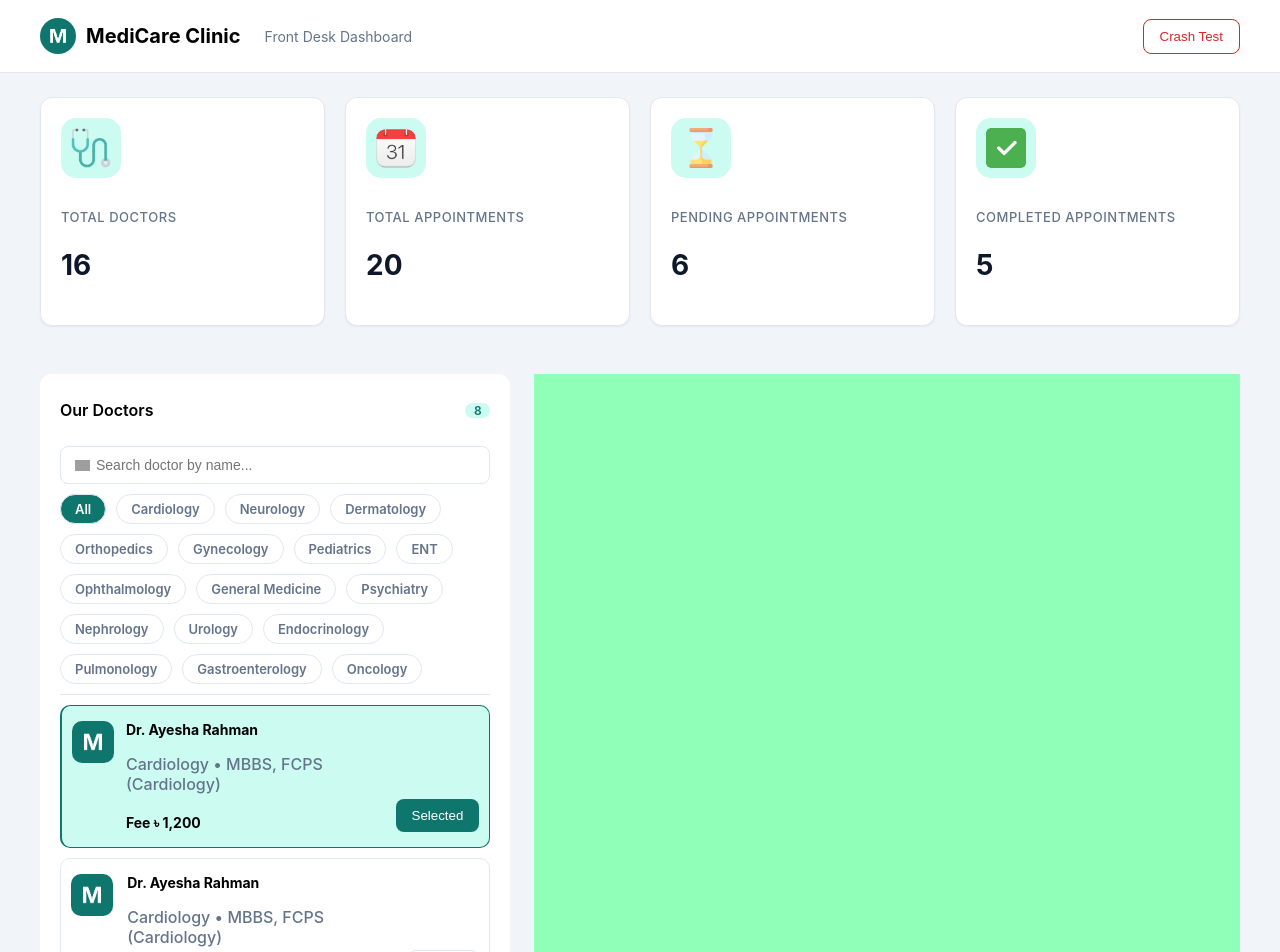
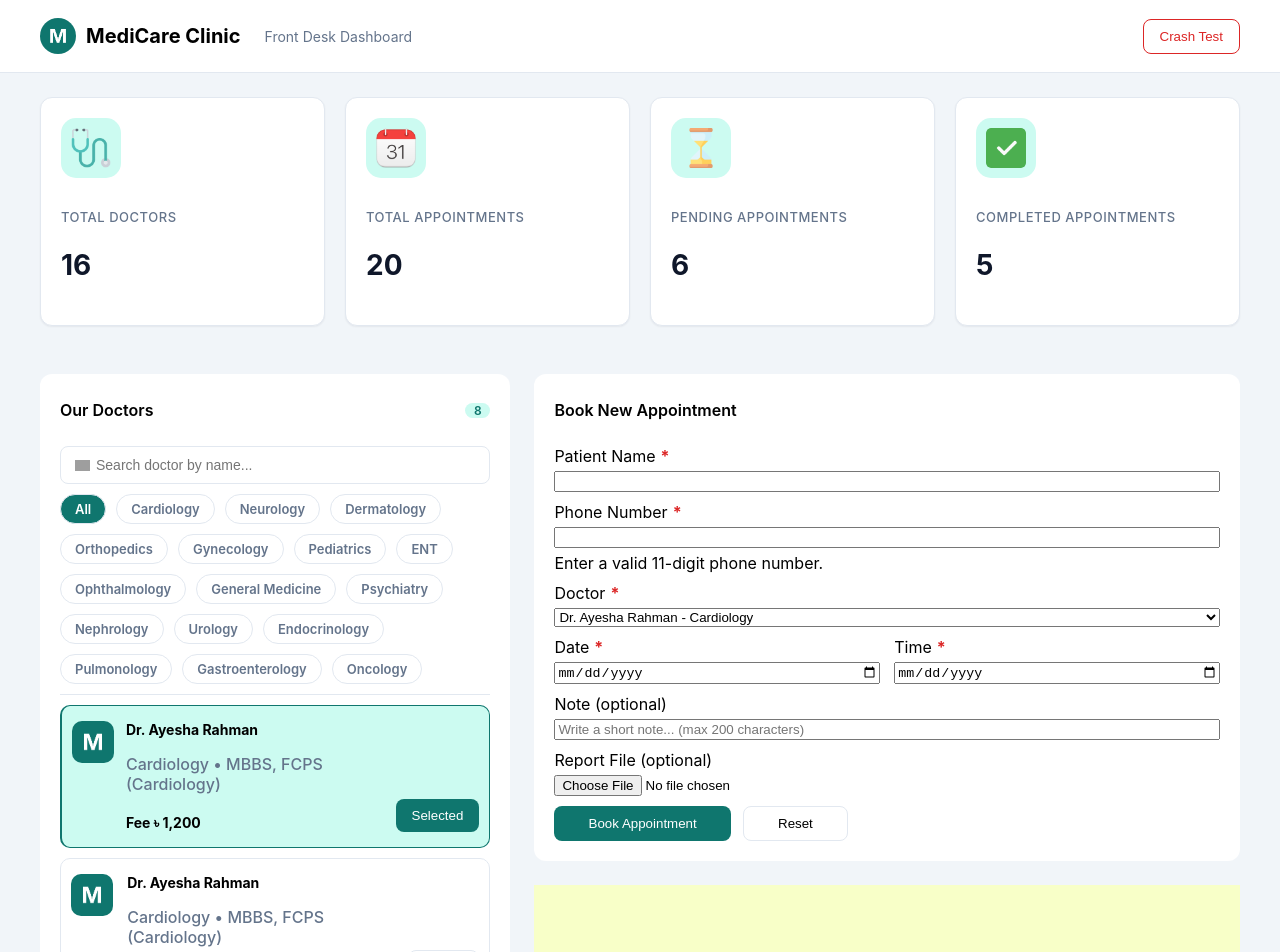
Before and after one commit to Kh-Tanjim-Ashraf/React-Defined, a React (Vite) app in the folder 4-hospital-appointment-dashboard-ui/medicare-dashboard/: page / in a window 1280 px wide. Shown: the top 952 px of the page. Built offline with nearby package versions, Linux system fonts and the light colour scheme; grey boxes are pictures that could not be loaded.

Commit message:
F4: Implemented the skeleton of `AppointmentForm` component; Partially completed the styling of form-action-buttons section

```diff
--- a/4-hospital-appointment-dashboard-ui/medicare-dashboard/src/components/appointments/AppointmentForm.jsx
+++ b/4-hospital-appointment-dashboard-ui/medicare-dashboard/src/components/appointments/AppointmentForm.jsx
@@ -0,0 +1,83 @@
+import Button from "../ui/Button";
+
+export default function AppointmentForm() {
+  return (
+    <form className="appointment-form">
+      <h3 className="appointment-form-title">Book New Appointment</h3>
+
+      <form-group>
+        <label htmlFor="patient-name" className="patient-name">
+          <span>Patient Name</span>
+        </label>
+        <input type="text" id="patient-name" name="patient-name" />
+      </form-group>
+
+      <form-group>
+        <label htmlFor="phone-number" className="phone-number">
+          <span>Phone Number</span>
+        </label>
+        <input type="phone" id="phone-number" name="phone-number" />
+        <output>Enter a valid 11-digit phone number.</output>
+      </form-group>
+
+      <form-group>
+        <label htmlFor="doctor" className="doctor">
+          <span>Doctor</span>
+        </label>
+        <select id="doctor" name="doctor">
+          <option value="1">Dr. Ayesha Rahman - Cardiology</option>
+          <option value="1">Dr. Ayesha Rahman - Cardiology</option>
+          <option value="1">Dr. Ayesha Rahman - Cardiology</option>
+          <option value="1">Dr. Ayesha Rahman - Cardiology</option>
+          <option value="1">Dr. Ayesha Rahman - Cardiology</option>
+        </select>
+      </form-group>
+
+      <div className="date-time">
+        <form-group>
+          <label htmlFor="appointment-date" className="appointment-date">
+            <span>Date</span>
+          </label>
+          <input type="date" id="appointment-date" name="appointment-date" />
+        </form-group>
+
+        <form-group>
+          <label htmlFor="appointment-time" className="appointment-time">
+            <span>Time</span>
+          </label>
+          <input type="date" id="appointment-time" name="appointment-time" />
+        </form-group>
+      </div>
+
+      <form-group>
+        <label htmlFor="note" className="note">
+          <span>Note (optional)</span>
+        </label>
+        <input
+          type="text"
+          id="note"
+          name="note"
+          placeholder="Write a short note... (max 200 characters)"
+        />
+      </form-group>
+
+      <form-group>
+        <label htmlFor="report-file" className="report-file">
+          <span>Report File (optional)</span>
+        </label>
+        <input type="file" id="report-file" name="report-file" />
+      </form-group>
+
+      <form-group className="form-action-buttons">
+        <div className="action-buttons-wrapper">
+          <Button
+            type="submit"
+            className="book-appointment-btn"
+            buttonName="Book Appointment"
+          />
+          <Button className="appointment-reset-btn" buttonName="Reset" />
+        </div>
+      </form-group>
+    </form>
+  );
+}
--- a/4-hospital-appointment-dashboard-ui/medicare-dashboard/src/components/layout/MainGrid.jsx
+++ b/4-hospital-appointment-dashboard-ui/medicare-dashboard/src/components/layout/MainGrid.jsx
@@ -1,4 +1,5 @@
 import DoctorPanel from "../doctors/DoctorPanel";
+import AppointmentForm from "../appointments/AppointmentForm";
 
 export default function MainGrid() {
   return (
@@ -8,7 +9,10 @@ export default function MainGrid() {
         <DoctorPanel />
       </div>
       {/* Appointment Form & List Container */}
-      <div className="main-grid-right-container"></div>
+      <div className="main-grid-right-container">
+        <AppointmentForm />
+        <div className="appointment-list-container"></div>
+      </div>
     </div>
   );
 }
--- a/4-hospital-appointment-dashboard-ui/medicare-dashboard/src/index.css
+++ b/4-hospital-appointment-dashboard-ui/medicare-dashboard/src/index.css
@@ -138,8 +138,8 @@ header {
   } */
 
   .main-grid-right-container {
-    height: 100vh;
-    background-color: #90ffb7;
+    display: grid;
+    gap: 24px;
   }
 }
 
@@ -327,3 +327,88 @@ header {
     color: var(--text-muted);
   }
 }
+
+.appointment-list-container {
+  height: 500px;
+  background-color: #f8ffc8;
+}
+
+.appointment-form {
+  padding: 10px 20px 20px 20px;
+  background-color: var(--surface-card);
+  border-radius: 12px;
+  display: grid;
+  gap: 10px;
+
+  .appointment-form-title {
+    font-size: 16px;
+    font-weight: 600;
+  }
+
+  & > form-group {
+    display: grid;
+    gap: 5px;
+  }
+
+  label.patient-name,
+  label.phone-number,
+  label.doctor,
+  label.appointment-date,
+  label.appointment-time {
+    position: relative;
+    display: grid;
+  }
+
+  label.patient-name span::after,
+  label.phone-number span::after,
+  label.doctor span::after,
+  label.appointment-date span::after,
+  label.appointment-time span::after {
+    content: "*";
+    position: absolute;
+    color: var(--danger);
+    font-weight: 700;
+    margin-left: 5px;
+  }
+
+  div.date-time {
+    display: grid;
+    grid-template-columns: 1fr 1fr;
+    gap: 14px;
+
+    & > form-group {
+      display: grid;
+      gap: 5px;
+    }
+  }
+
+  & > form-group.form-action-buttons {
+    display: grid;
+    grid-template-columns: 0.8fr 1fr;
+
+    .action-buttons-wrapper {
+      display: grid;
+      grid-template-columns: auto auto;
+      gap: 12px;
+    }
+
+    .book-appointment-btn,
+    .appointment-reset-btn {
+      padding: 9px 0;
+      border-radius: 8px;
+    }
+
+    .book-appointment-btn {
+      border: none;
+      background-color: var(--primary);
+      color: var(--surface-card);
+    }
+
+    .appointment-reset-btn {
+      border-style: solid;
+      border-width: 1px;
+      border-color: var(--border);
+      background-color: var(--surface-card);
+    }
+  }
+}
```
